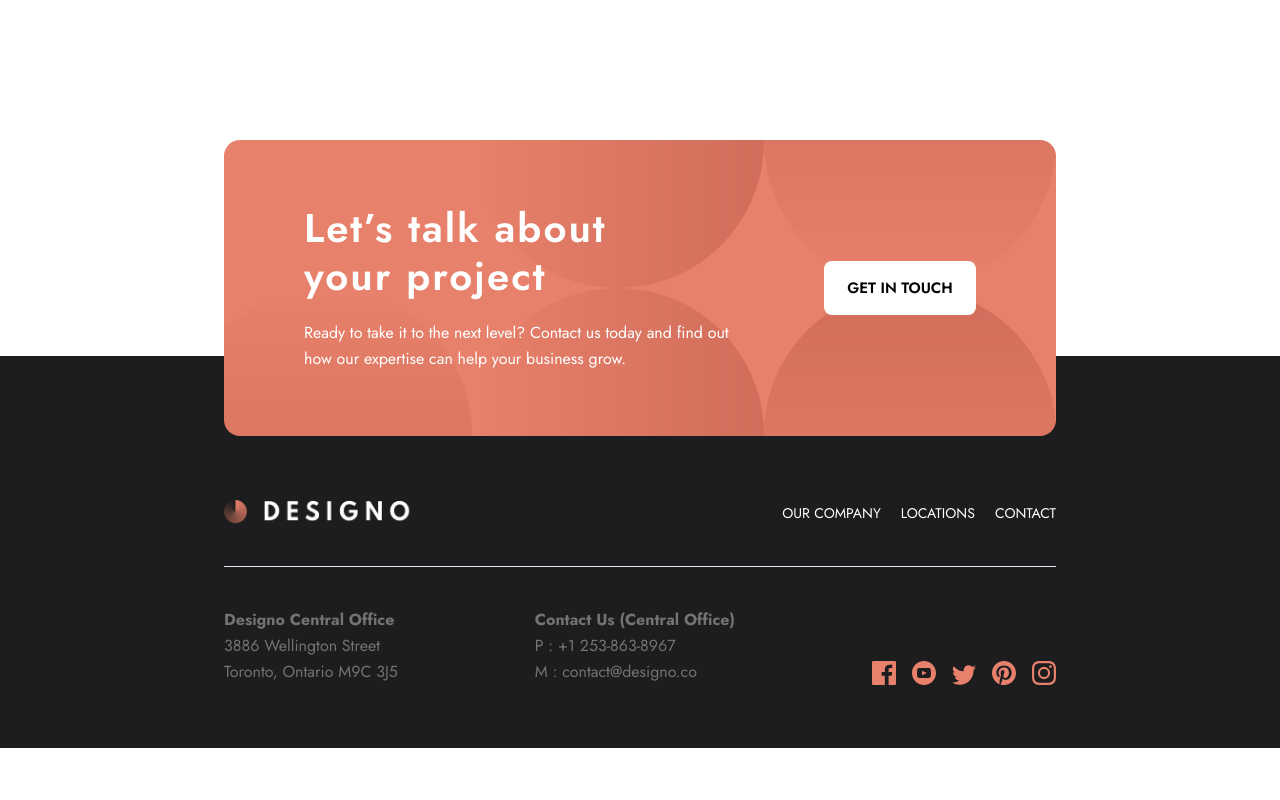
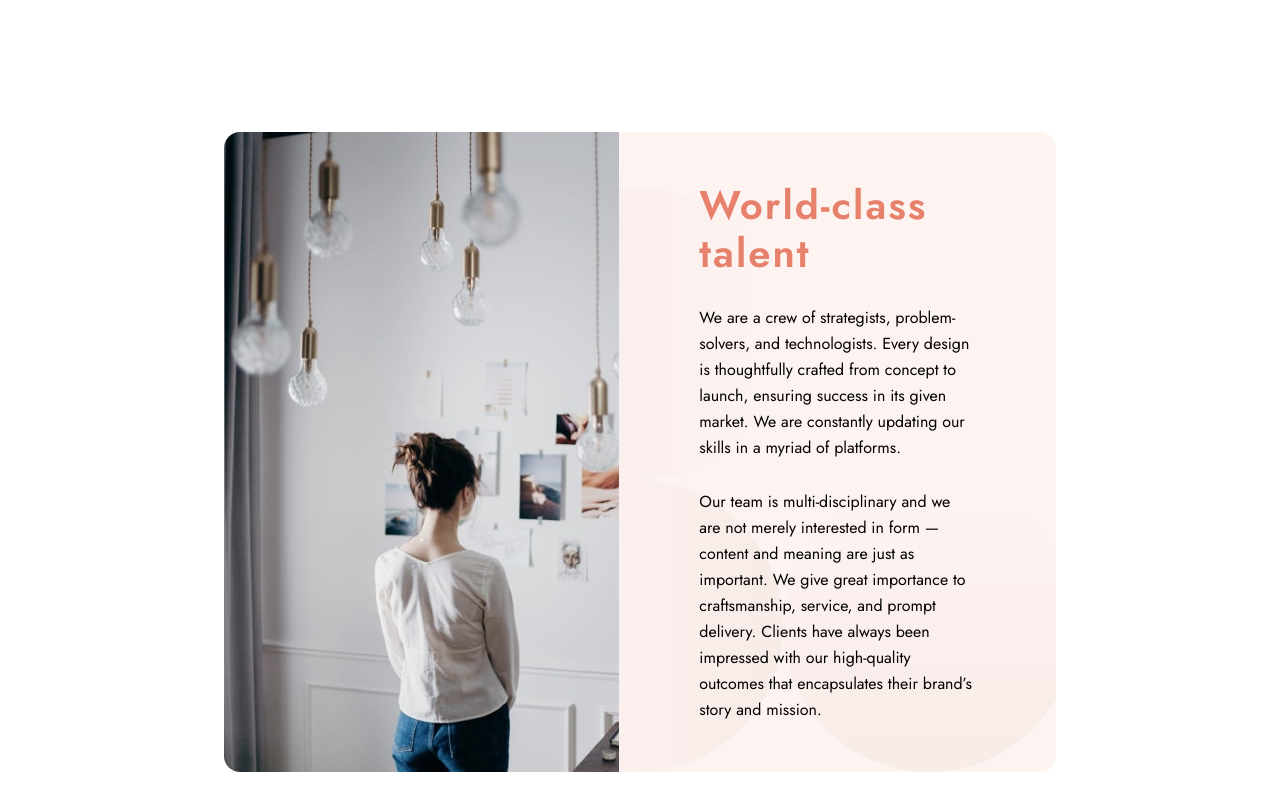
Before and after one commit to Oz996/Designo, a React (Vite) app: page /about in a window 1280 px wide. Shown: the part 620-1420 px from the top of the page. Before the commit the page ends 1368 px from the top, so only its background shows below. Built offline with nearby package versions, Linux system fonts and the light colour scheme.

Commit message:
added world-class section

```diff
--- a/src/components/shared/Cards.tsx
+++ b/src/components/shared/Cards.tsx
@@ -26,7 +26,7 @@ const Cards = () => {
       {cardData.map((card) => (
         <article
           key={card.title}
-          className="rounded-2xl bg-[#FDF3F0] flex flex-col sm:flex-row items-center lg:block"
+          className="rounded-2xl bg-peach-lighter flex flex-col sm:flex-row items-center lg:block"
         >
           <img
             src={card.image}
--- a/src/pages/About.tsx
+++ b/src/pages/About.tsx
@@ -4,7 +4,7 @@ const About = () => {
   return (
     <>
       <Title>About - Designo</Title>
-      <section className="bg-peach w-full h-[45rem] sm:h-[40rem] lg:h-[30rem] rounded-2xl text-white">
+      <section className="bg-peach w-full h-[45rem] sm:h-[40rem] lg:h-[30rem] sm:rounded-2xl text-white sm:mb-36">
         <div className="flex flex-col-reverse lg:flex-row h-full">
           <div className="w-full min-w-[15rem] h-full flex flex-col justify-center gap-6 px-10 sm:px-20 bg-about-circle-desktop bg-right-bottom bg-no-repeat overflow-auto">
             <h2 className="heading-mobile sm:heading-lg capitalize text-center lg:text-left">
@@ -21,6 +21,28 @@ const About = () => {
           <div className="bg-about-hero-mobile sm:bg-about-hero-tablet lg:bg-about-hero-desktop bg-cover lg:w-[60rem] h-full min-h-1/2 sm:rounded-t-2xl lg:rounded-r-2xl lg:rounded-tl-none" />
         </div>
       </section>
+
+      <section className="bg-peach-lighter w-full h-[54rem] sm:h-[46rem] lg:h-[40rem] rounded-2xl">
+        <div className="flex flex-col lg:flex-row h-full max-lg:text-center">
+          <div className="bg-about-world-class-mobile max-lg:bg-cover sm:bg-about-world-class-tablet lg:bg-about-world-class-desktop bg-no-repeat sm:rounded-t-2xl lg:rounded-l-2xl lg:rounded-tr-none lg:w-[60rem] h-full" />
+          <div className="bg-three-circles sm:bg-bottom lg:bg-[bottom_left_-8rem] bg-no-repeat flex flex-col gap-7 w-full justify-center px-14 lg:px-20 h-full">
+            <h2 className="heading-md text-peach">World-class talent</h2>
+            <p className="body">
+              We are a crew of strategists, problem-solvers, and technologists.
+              Every design is thoughtfully crafted from concept to launch,
+              ensuring success in its given market. We are constantly updating
+              our skills in a myriad of platforms.
+            </p>
+            <p className="body">
+              Our team is multi-disciplinary and we are not merely interested in
+              form — content and meaning are just as important. We give great
+              importance to craftsmanship, service, and prompt delivery. Clients
+              have always been impressed with our high-quality outcomes that
+              encapsulates their brand’s story and mission.
+            </p>
+          </div>
+        </div>
+      </section>
     </>
   );
 };
--- a/tailwind.config.js
+++ b/tailwind.config.js
@@ -15,6 +15,7 @@ export default {
         peach: {
           DEFAULT: "#E7816B",
           light: "#FFAD9B",
+          lighter: "#FDF3F0",
         },
         black: {
           light: "#1D1C1E",
@@ -57,6 +58,8 @@ export default {
           "url('/src/assets/shared/desktop/bg-circle-variant-two.svg')",
         "circle-variant-three":
           "url('/src/assets/shared/desktop/bg-circle-variant-three.svg')",
+        "three-circles":
+          "url('/src/assets/shared/desktop/bg-pattern-three-circles.svg')",
         // design pages
         "web-design-bg":
           "url('/src/assets/web-design/desktop/bg-pattern-intro-web.svg')",
@@ -65,6 +68,7 @@ export default {
         "graphic-design-bg":
           "url('/src/assets/graphic-design/desktop/bg-pattern-intro-graphic.svg')",
         // about
+        // hero
         "about-circle-desktop":
           "url('/src/assets/about/desktop/bg-pattern-hero-about-desktop.svg')",
         "about-hero-desktop":
@@ -73,6 +77,13 @@ export default {
           "url('/src/assets/about/tablet/image-about-hero.jpg')",
         "about-hero-mobile":
           "url('/src/assets/about/mobile/image-about-hero.jpg')",
+        // world class
+        "about-world-class-desktop":
+          "url('/src/assets/about/desktop/image-world-class-talent.jpg')",
+        "about-world-class-tablet":
+          "url('/src/assets/about/tablet/image-world-class-talent.jpg')",
+        "about-world-class-mobile":
+          "url('/src/assets/about/mobile/image-world-class-talent.jpg')",
       },
       content: {
         "arrow-right": "url('/src/assets/shared/desktop/icon-right-arrow.svg')",
```
